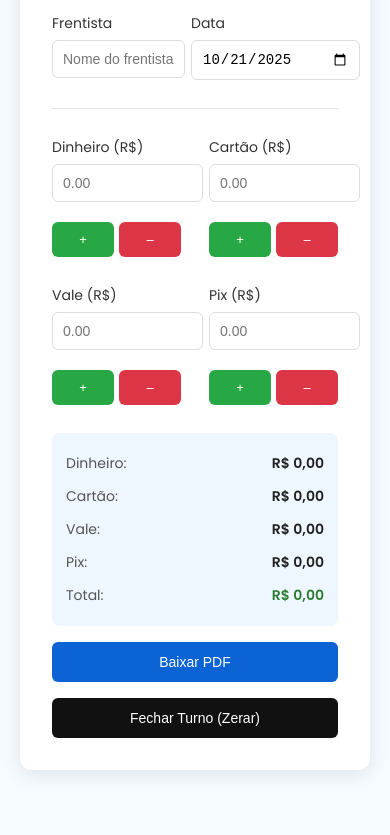
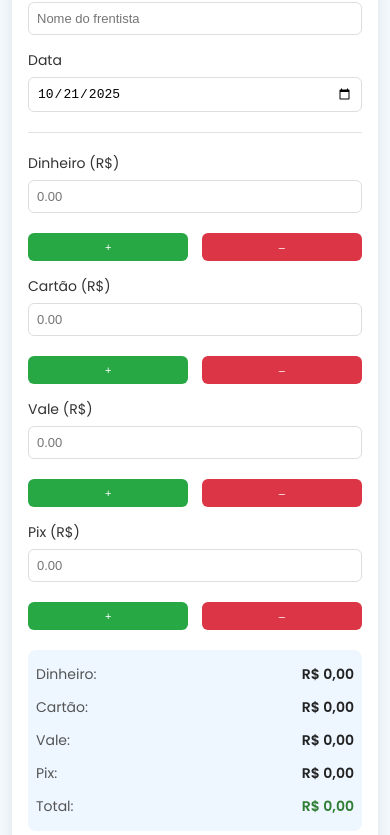
Before and after one commit to carllosdannyell/pnl-close-box, a plain HTML site: page index.html in a window 390 px wide. Shown: the part 112-947 px from the top of the page. Before the commit the page ends 902 px from the top, so only its background shows below. Drawn offline with nearby package versions, Linux system fonts and the light colour scheme.

Commit message:
add mobile version

```diff
--- a/index.html
+++ b/index.html
@@ -1,112 +1,186 @@
-<!doctype html>
+<!DOCTYPE html>
 <html lang="pt-BR">
   <head>
     <meta charset="utf-8" />
     <meta name="viewport" content="width=device-width,initial-scale=1" />
     <title>Fechamento de Caixa</title>
-  <link href="https://fonts.googleapis.com/css2?family=Poppins:wght@400;600&display=swap" rel="stylesheet">
+    <link
+      href="https://fonts.googleapis.com/css2?family=Poppins:wght@400;600&display=swap"
+      rel="stylesheet"
+    />
     <style>
       body {
-      font-family:'Poppins',sans-serif;
-      background:#f6fbff;
-      margin:0;
-      padding:20px;
-      display:flex;
-      justify-content:center;
-      align-items:center;
-      min-height:100vh;
-      color:#222;
+        font-family: "Poppins", sans-serif;
+        background: #f6fbff;
+        margin: 0;
+        padding: 20px;
+        display: flex;
+        justify-content: center;
+        align-items: flex-start;
+        min-height: 100vh;
+        color: #222;
       }
       .card {
-      background:#fff;
-      border-radius:12px;
-      padding:32px;
-      max-width:650px;
-      width:100%;
-      box-shadow:0 4px 20px rgba(0,0,0,0.1);
+        background: #fff;
+        border-radius: 12px;
+        padding: 24px;
+        max-width: 650px;
+        width: 100%;
+        box-shadow: 0 4px 20px rgba(0, 0, 0, 0.1);
+        box-sizing: border-box;
       }
       h1 {
-      color:#0b63d4;
-      font-size:22px;
-      text-align:center;
-      margin-bottom:25px;
+        color: #0b63d4;
+        font-size: 22px;
+        text-align: center;
+        margin-bottom: 20px;
       }
       label {
-      display:block;
-      margin-bottom:6px;
-      color:#333;
-      font-weight:500;
-      font-size:14px;
+        display: block;
+        margin-bottom: 6px;
+        color: #333;
+        font-weight: 500;
+        font-size: 14px;
       }
       input {
-      width:100%;
-      padding:10px;
-      border-radius:6px;
-      border:1px solid #ddd;
-      font-size:14px;
+        width: 100%;
+        padding: 10px;
+        border-radius: 6px;
+        border: 1px solid #ddd;
+        font-size: 14px;
+        box-sizing: border-box;
       }
       button {
-      margin-top:10px;
-      padding:10px 12px;
-      border:none;
-      border-radius:6px;
-      color:#fff;
-      cursor:pointer;
-      font-size:13px;
-      transition:0.2s;
+        margin-top: 10px;
+        padding: 10px 12px;
+        border: none;
+        border-radius: 6px;
+        color: #fff;
+        cursor: pointer;
+        font-size: 13px;
+        transition: 0.2s;
       }
-    button:hover {opacity:0.9;}
-    .add {background:#28a745; width:48%;}
-    .sub {background:#dc3545; width:48%;}
+      button:hover {
+        opacity: 0.9;
+      }
+      .add {
+        background: #28a745;
+        width: 48%;
+      }
+      .sub {
+        background: #dc3545;
+        width: 48%;
+      }
       .row {
-      display:grid;
-      grid-template-columns:1fr 1fr;
-      gap:28px;
-      margin-top:28px;
+        display: grid;
+        grid-template-columns: 1fr 1fr;
+        gap: 20px;
+        margin-top: 20px;
       }
       .compact-row {
-      display:grid;
-      grid-template-columns:1fr 1fr;
-      gap:28px;
-      margin-top:10px;
+        display: grid;
+        grid-template-columns: 1fr 1fr;
+        gap: 20px;
+        margin-top: 10px;
       }
       .divider {
-      width:100%;
-      height:1px;
-      background:#e2e2e2;
-      margin:28px 0;
+        width: 100%;
+        height: 1px;
+        background: #e2e2e2;
+        margin: 20px 0;
       }
       .btns {
-      display:flex;
-      justify-content:space-between;
-      margin-top:10px;
+        display: flex;
+        justify-content: space-between;
+        margin-top: 10px;
       }
       .totais {
-      background:#eef6ff;
-      padding:14px;
-      border-radius:8px;
-      margin-top:28px;
+        background: #eef6ff;
+        padding: 12px;
+        border-radius: 8px;
+        margin-top: 20px;
       }
-    table {width:100%;border-collapse:collapse;}
-    td {padding:6px 0;font-size:14px;}
-    td:first-child {text-align:left;color:#555;}
-    td:last-child {text-align:right;font-weight:600;color:#222;}
+      table {
+        width: 100%;
+        border-collapse: collapse;
+      }
+      td {
+        padding: 6px 0;
+        font-size: 14px;
+      }
+      td:first-child {
+        text-align: left;
+        color: #555;
+      }
+      td:last-child {
+        text-align: right;
+        font-weight: 600;
+        color: #222;
+      }
       .erro {
-      color:#d32f2f;
-      font-size:13px;
-      margin-top:6px;
-      display:none;
+        color: #d32f2f;
+        font-size: 13px;
+        margin-top: 6px;
+        display: none;
       }
-    #baixarPDF, #fecharTurno {
-      background:#0b63d4;
-      width:100%;
-      margin-top:16px;
-      padding:12px;
-      font-size:14px;
-      border-radius:6px;
+      #baixarPDF,
+      #fecharTurno {
+        background: #0b63d4;
+        width: 100%;
+        margin-top: 16px;
+        padding: 12px;
+        font-size: 14px;
+        border-radius: 6px;
       }
-    #fecharTurno {background:#111;}
+      #fecharTurno {
+        background: #111;
+      }
+
+      /* Responsivo para mobile */
+      @media (max-width: 768px) {
+        .row,
+        .compact-row {
+          grid-template-columns: 1fr;
+          gap: 15px;
+        }
+        .btns button {
+          width: 48%;
+          font-size: 12px;
+        }
+        h1 {
+          font-size: 20px;
+        }
+        .totais {
+          padding: 10px;
+          font-size: 14px;
+        }
+      }
+
+      @media (max-width: 480px) {
+        body {
+          padding: 12px;
+        }
+        .card {
+          padding: 16px;
+        }
+        h1 {
+          font-size: 18px;
+        }
+        .totais {
+          padding: 8px;
+          font-size: 13px;
+        }
+        input {
+          padding: 8px;
+          font-size: 13px;
+        }
+        .btns button {
+          font-size: 11px;
+          padding: 8px 10px;
+        }
+      }
     </style>
+
     <script src="https://cdn.jsdelivr.net/npm/jspdf@2.5.1/dist/jspdf.umd.min.js"></script>
     <script src="https://cdn.jsdelivr.net/npm/jspdf-autotable@3.5.28/dist/jspdf.plugin.autotable.min.js"></script>
   </head>
@@ -118,7 +192,9 @@
         <div>
           <label>Frentista</label>
           <input id="frentista" type="text" placeholder="Nome do frentista" />
-        <div id="erroFrentista" class="erro">⚠️ O nome do frentista é obrigatório</div>
+          <div id="erroFrentista" class="erro">
+            ⚠️ O nome do frentista é obrigatório
+          </div>
         </div>
         <div>
           <label>Data</label>
@@ -170,113 +246,133 @@
     </div>
 
     <script>
-    const dataEl = document.getElementById('dataRegistro');
-    const hoje = new Date().toISOString().slice(0,10);
+      const dataEl = document.getElementById("dataRegistro");
+      const hoje = new Date().toISOString().slice(0, 10);
       dataEl.value = hoje;
 
       const valores = { dinheiro: 0, cartao: 0, vale: 0, pix: 0 };
-    const fmtBR = (v)=> new Intl.NumberFormat('pt-BR',{style:'currency',currency:'BRL'}).format(v);
+      const fmtBR = (v) =>
+        new Intl.NumberFormat("pt-BR", {
+          style: "currency",
+          currency: "BRL",
+        }).format(v);
 
-    function atualizarResumo(){
-      const total = valores.dinheiro + valores.cartao + valores.vale + valores.pix;
+      function atualizarResumo() {
+        const total =
+          valores.dinheiro + valores.cartao + valores.vale + valores.pix;
         const html = `
         <table>
           <tr><td>Dinheiro:</td><td>${fmtBR(valores.dinheiro)}</td></tr>
           <tr><td>Cartão:</td><td>${fmtBR(valores.cartao)}</td></tr>
           <tr><td>Vale:</td><td>${fmtBR(valores.vale)}</td></tr>
           <tr><td>Pix:</td><td>${fmtBR(valores.pix)}</td></tr>
-          <tr><td>Total:</td><td style="color:#2e7d32;">${fmtBR(total)}</td></tr>
+          <tr><td>Total:</td><td style="color:#2e7d32;">${fmtBR(
+            total
+          )}</td></tr>
         </table>`;
-      document.getElementById('resumo').innerHTML = html;
+        document.getElementById("resumo").innerHTML = html;
       }
 
-    function adicionarValor(tipo){
+      function adicionarValor(tipo) {
         const campo = document.getElementById(tipo);
         const val = parseFloat(campo.value) || 0;
         valores[tipo] += val;
-      campo.value = '';
+        campo.value = "";
         atualizarResumo();
       }
 
-    function subtrairValor(tipo){
+      function subtrairValor(tipo) {
         const campo = document.getElementById(tipo);
         const val = parseFloat(campo.value) || 0;
         valores[tipo] = Math.max(0, valores[tipo] - val);
-      campo.value = '';
+        campo.value = "";
         atualizarResumo();
       }
 
-    function formatarData(data){
-      if(!data) return '-';
-      const [ano, mes, dia] = data.split('-');
+      function formatarData(data) {
+        if (!data) return "-";
+        const [ano, mes, dia] = data.split("-");
         return `${dia}/${mes}/${ano}`;
       }
 
-    const frInput = document.getElementById('frentista');
-    const erro = document.getElementById('erroFrentista');
-    frInput.addEventListener('focus', ()=> erro.style.display='none');
-    frInput.addEventListener('input', ()=> erro.style.display='none');
+      const frInput = document.getElementById("frentista");
+      const erro = document.getElementById("erroFrentista");
+      frInput.addEventListener("focus", () => (erro.style.display = "none"));
+      frInput.addEventListener("input", () => (erro.style.display = "none"));
 
-    document.getElementById('baixarPDF').addEventListener('click', gerarPDF);
+      document.getElementById("baixarPDF").addEventListener("click", gerarPDF);
 
-    function gerarPDF(){
+      function gerarPDF() {
         const fr = frInput.value.trim();
-      if(!fr){
-        erro.style.display='block';
+        if (!fr) {
+          erro.style.display = "block";
           return;
         }
 
         const { jsPDF } = window.jspdf;
-      const doc = new jsPDF({unit:'pt',format:'a4'});
-      const total = valores.dinheiro + valores.cartao + valores.vale + valores.pix;
+        const doc = new jsPDF({ unit: "pt", format: "a4" });
+        const total =
+          valores.dinheiro + valores.cartao + valores.vale + valores.pix;
         const dataFormatada = formatarData(dataEl.value);
 
         // Cabeçalho cinza claro
         doc.setFillColor(220, 220, 220);
-      doc.rect(40, 40, 515, 30, 'F');
-      doc.setTextColor(0,0,0);
-      doc.setFont('helvetica','bold');
+        doc.rect(40, 40, 515, 30, "F");
+        doc.setTextColor(0, 0, 0);
+        doc.setFont("helvetica", "bold");
         doc.setFontSize(16);
-      doc.text(`Fechamento de Caixa - ${dataFormatada}`, doc.internal.pageSize.getWidth()/2, 60, {align:'center'});
+        doc.text(
+          `Fechamento de Caixa - ${dataFormatada}`,
+          doc.internal.pageSize.getWidth() / 2,
+          60,
+          { align: "center" }
+        );
 
         // Tabela centralizada com bordas suaves
         const linhas = [
-        ['FRENTISTA', fr],
-        ['DINHEIRO', fmtBR(valores.dinheiro)],
-        ['CARTÃO', fmtBR(valores.cartao)],
-        ['VALE', fmtBR(valores.vale)],
-        ['PIX', fmtBR(valores.pix)],
-        ['TOTAL', fmtBR(total)]
+          ["FRENTISTA", fr],
+          ["DINHEIRO", fmtBR(valores.dinheiro)],
+          ["CARTÃO", fmtBR(valores.cartao)],
+          ["VALE", fmtBR(valores.vale)],
+          ["PIX", fmtBR(valores.pix)],
+          ["TOTAL", fmtBR(total)],
         ];
 
         doc.autoTable({
           startY: 90,
           body: linhas,
-        theme: 'grid',
+          theme: "grid",
           styles: {
-          halign:'center',
-          fontSize:12,
-          cellPadding:10,
-          fillColor: [255,255,255],
-          textColor: 0
+            halign: "center",
+            fontSize: 12,
+            cellPadding: 10,
+            fillColor: [255, 255, 255],
+            textColor: 0,
           },
-        headStyles: {fillColor:[240,240,240], halign:'center', fontStyle:'bold'},
-        columnStyles: {0:{cellWidth:230, fontStyle:'bold'},1:{cellWidth:230}},
-        margin:{left:(doc.internal.pageSize.getWidth()-460)/2}
+          headStyles: {
+            fillColor: [240, 240, 240],
+            halign: "center",
+            fontStyle: "bold",
+          },
+          columnStyles: {
+            0: { cellWidth: 230, fontStyle: "bold" },
+            1: { cellWidth: 230 },
+          },
+          margin: { left: (doc.internal.pageSize.getWidth() - 460) / 2 },
         });
 
-      doc.save(`fechamento_${dataFormatada.replace(/\//g,'-')}.pdf`);
+        doc.save(`fechamento_${dataFormatada.replace(/\//g, "-")}.pdf`);
       }
 
-    document.getElementById('fecharTurno').addEventListener('click',()=>{
+      document.getElementById("fecharTurno").addEventListener("click", () => {
         const fr = frInput.value.trim();
-      if(!fr){
-        erro.style.display='block';
+        if (!fr) {
+          erro.style.display = "block";
           return;
         }
-      for(let k in valores) valores[k]=0;
+        for (let k in valores) valores[k] = 0;
         atualizarResumo();
-      alert('Turno fechado e valores zerados.');
+        alert("Turno fechado e valores zerados.");
       });
 
       atualizarResumo();
```
Lines whose indentation alone changed are shown as unchanged.
